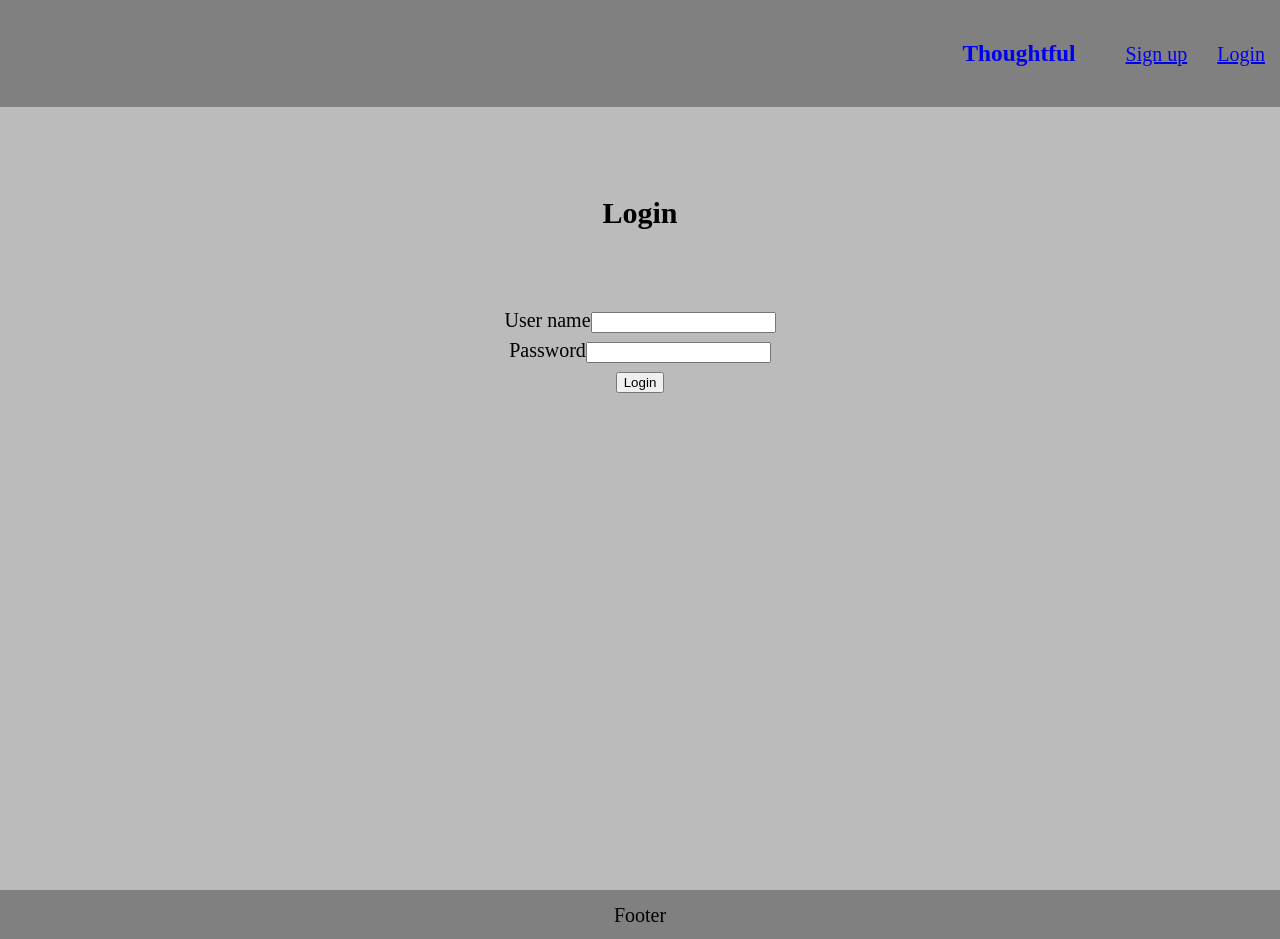
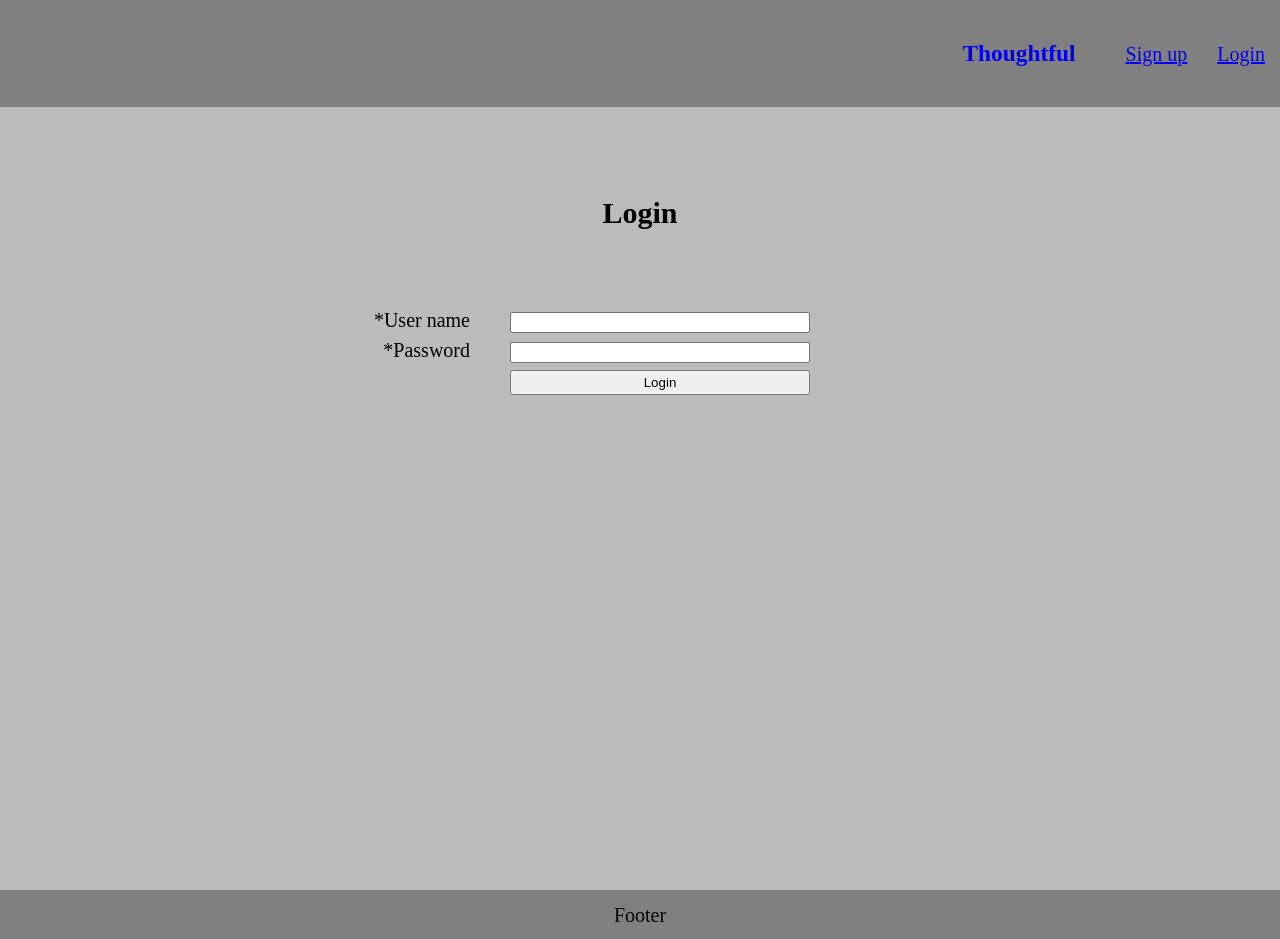
Before and after one commit to traviswhittington88/thoughtful-client, a React (Create React App) app: page /login in a window 1280 px wide. Built offline with nearby package versions, Linux system fonts and the light colour scheme.

Commit message:
aligned labels and inputs in form

```diff
--- a/src/components/LoginForm/LoginForm.css
+++ b/src/components/LoginForm/LoginForm.css
@@ -1,15 +1,29 @@
-.LoginForm {
-
+.login-form {
+  width: 80%;
+  margin: 0 auto;
 }
 
-.error {
-
+label, input {
+  /* in order to define widths */
+  display: inline-block;
 }
 
-#LoginForm__user_name {   /* input for user_name*/
-
+label {
+  width: 30%;
+  /*positions the label text beside the input */
+  text-align: right;
 }
 
-#LoginForm__password {
+label + input {
+  width: 30%;
+  /* Large margin-right (30%) to force the next element to the new line
+     and margin-left to create a gutter (space) between the label and input */
+  margin: 0 30% 0 4%;
+}
 
+#submit {
+  text-align: center;
+  width: 30%;
+  height: 25px;
+  margin-left: 4%;
 }
--- a/src/components/LoginForm/LoginForm.js
+++ b/src/components/LoginForm/LoginForm.js
@@ -47,35 +47,35 @@ export default class LoginForm extends Component {
     const { error } = this.state
     return (
       <form
-        className='LoginForm'
+        className='login-form'
         onSubmit={this.handleSubmitJwtAuth}
       >
         <div role='alert'>
             {error && <p className='error'>{error}</p>}
         </div>
-        <div className='user_name'>
-          <label htmlFor='LoginForm__user_name'>
-            User name
+        <div className='username'>
+          <label htmlFor='username'>
+            *User name
           </label>
           <input
             type='text'
-            name='user_name'
-            id='LoginForm__user_name'
+            name='username'
+            id='username'
             required
           />
         </div>
         <div className='password'>
-          <label htmlFor='LoginForm__password'>
-            Password
+          <label htmlFor='password'>
+            *Password
           </label>
           <input
             type='password'
             name='password'
-            id='LoginForm__password'
+            id='password'
             required
           />
         </div>
-        <button type='submit'>
+        <button type='submit' id="submit">
           Login
         </button>
       </form>
```
